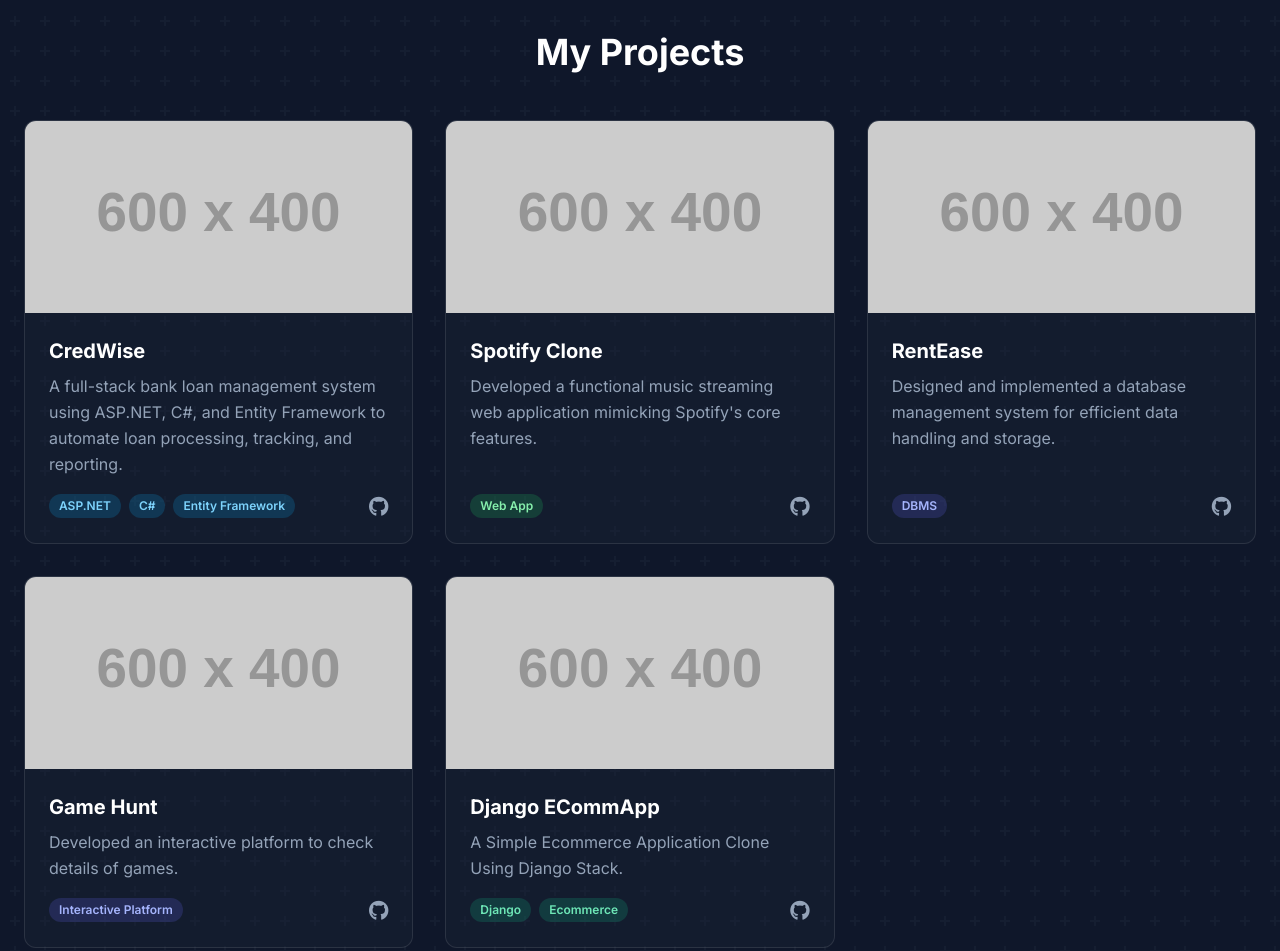
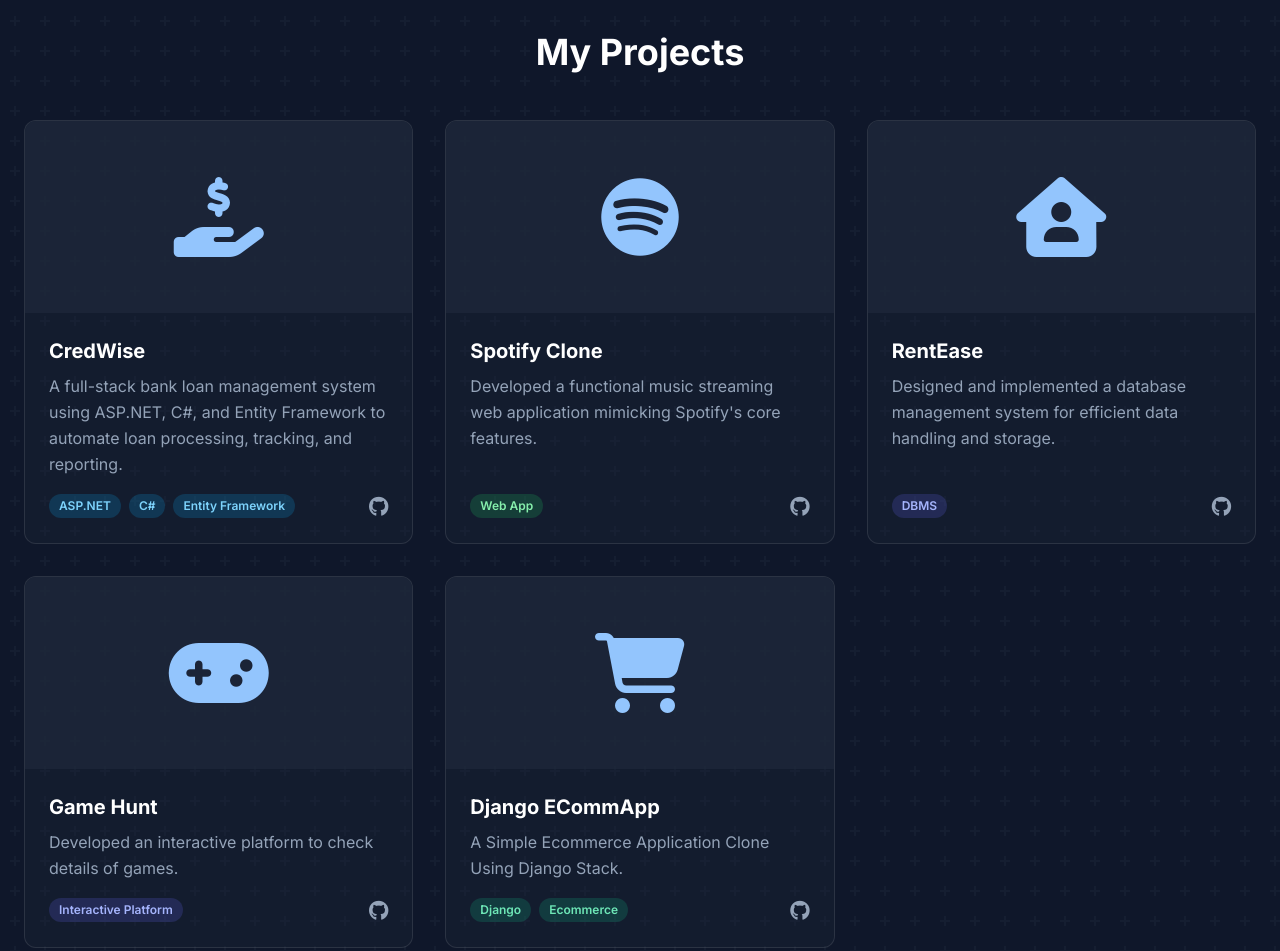
Before and after one commit to abhithgowda/my-portfolio, a plain HTML site: page index.html in a window 1280 px wide. Shown: the part 2680-3631 px from the top of the page. Drawn offline with nearby package versions, Linux system fonts and the light colour scheme; placeholder pictures from the web are drawn by us.

Commit message:
Update index.html

```diff
--- a/index.html
+++ b/index.html
@@ -75,8 +75,6 @@
 
         .project-card { border: 1px solid rgba(255, 255, 255, 0.1); transition: all 0.4s ease; background-color: rgba(30, 41, 59, 0.3); }
         .project-card:hover { transform: translateY(-10px) scale(1.02); box-shadow: 0 15px 40px rgba(0, 0, 0, 0.4); border-color: #38bdf8; }
-        .project-card:hover .project-image { transform: scale(1.05); }
-        .project-image { transition: transform 0.4s ease; }
 
         .timeline-item { transition: transform 0.3s ease, background-color 0.3s ease; border-radius: 0.75rem; padding: 1.5rem; }
         .timeline-item:hover { transform: scale(1.03); background-color: rgba(30, 41, 59, 0.7); }
@@ -96,6 +94,42 @@
         .social-icon:hover svg { transform: scale(1.1); }
     </style>
 
+    <style>
+        .project-icon-container {
+            display: flex;
+            align-items: center;
+            justify-content: center;
+            height: 192px; /* h-48 */
+            background-color: rgba(30, 41, 59, 0.7); /* slate-800/70 */
+            transition: background-color 0.4s ease;
+        }
+        .project-icon {
+            font-size: 5rem; /* 80px */
+            color: #93c5fd; /* sky-300 */
+            transition: transform 0.4s cubic-bezier(0.175, 0.885, 0.32, 1.275), color 0.4s ease;
+        }
+        .project-card:hover .project-icon-container {
+            background-color: rgba(14, 165, 233, 0.2); /* sky-500/20 */
+        }
+        .project-card:hover .project-icon {
+            color: #38bdf8; /* sky-500 */
+            transform: scale(1.15) rotate(-10deg);
+        }
+
+        /* Light Theme Project Icons */
+        html.light .project-icon-container {
+            background-color: #f1f5f9; /* slate-100 */
+        }
+        html.light .project-icon {
+            color: #9ca3af; /* slate-400 */
+        }
+        html.light .project-card:hover .project-icon-container {
+             background-color: rgba(56, 189, 248, 0.1);
+        }
+        html.light .project-card:hover .project-icon {
+            color: #0ea5e9; /* sky-500 */
+        }
+    </style>
     <style>
         html.light body {
             background-color: #f1f5f9; /* Slate 100 */
@@ -210,12 +244,12 @@
             <div class="hidden md:flex items-center space-x-4">
                 <a href="#contact" class="bg-sky-500 hover:bg-sky-600 text-white font-semibold px-5 py-2.5 rounded-lg transition-all duration-300 transform hover:scale-105 shadow-lg hover:shadow-sky-400/30">Contact Me</a>
                 <button id="theme-toggle" class="theme-toggle-btn text-slate-300 hover:text-sky-400 transition-colors">
-                    </button>
+                </button>
             </div>
 
             <div class="flex items-center space-x-4 md:hidden">
                  <button id="theme-toggle-mobile" class="theme-toggle-btn text-slate-300 hover:text-sky-400 transition-colors">
-                    </button>
+                 </button>
                 <button id="mobile-menu-button" class="text-white mobile-menu-icon">
                     <svg xmlns="http://www.w3.org/2000/svg" class="h-6 w-6" fill="none" viewBox="0 0 24 24" stroke="currentColor">
                         <path stroke-linecap="round" stroke-linejoin="round" stroke-width="2" d="M4 6h16M4 12h16m-7 6h7" />
@@ -240,7 +274,7 @@
                 <p class="text-xl md:text-2xl text-slate-400 mb-8 max-w-xl mx-auto md:mx-0">A Passionate Computer Science Student & Aspiring Software Developer.</p>
                 <div class="flex justify-center md:justify-start space-x-4">
                     <a href="https://github.com/abhithgowda" target="_blank" class="social-icon" title="GitHub"><svg xmlns="http://www.w3.org/2000/svg" width="24" height="24" viewBox="0 0 24 24" fill="none" stroke="currentColor" stroke-width="2" stroke-linecap="round" stroke-linejoin="round"><path d="M9 19c-5 1.5-5-2.5-7-3m14 6v-3.87a3.37 3.37 0 0 0-.94-2.61c3.14-.35 6.44-1.54 6.44-7A5.44 5.44 0 0 0 20 4.77 5.07 5.07 0 0 0 19.91 1S18.73.65 16 2.48a13.38 13.38 0 0 0-7 0C6.27.65 5.09 1 5.09 1A5.07 5.07 0 0 0 5 4.77a5.44 5.44 0 0 0-1.5 3.78c0 5.42 3.3 6.61 6.44 7A3.37 3.37 0 0 0 9 18.13V22"></path></svg></a>
-                    <a href="www.linkedin.com/in/abhith-gowda-5223b230" target="_blank" class="social-icon" title="LinkedIn"><svg xmlns="http://www.w3.org/2000/svg" width="24" height="24" viewBox="0 0 24 24" fill="none" stroke="currentColor" stroke-width="2" stroke-linecap="round" stroke-linejoin="round"><path d="M16 8a6 6 0 0 1 6 6v7h-4v-7a2 2 0 0 0-2-2 2 2 0 0 0-2 2v7h-4v-7a6 6 0 0 1 6-6z"></path><rect x="2" y="9" width="4" height="12"></rect><circle cx="4" cy="4" r="2"></circle></svg></a>
+                    <a href="https://www.linkedin.com/in/abhith-gowda-5223b230b" target="_blank" class="social-icon" title="LinkedIn"><svg xmlns="http://www.w3.org/2000/svg" width="24" height="24" viewBox="0 0 24 24" fill="none" stroke="currentColor" stroke-width="2" stroke-linecap="round" stroke-linejoin="round"><path d="M16 8a6 6 0 0 1 6 6v7h-4v-7a2 2 0 0 0-2-2 2 2 0 0 0-2 2v7h-4v-7a6 6 0 0 1 6-6z"></path><rect x="2" y="9" width="4" height="12"></rect><circle cx="4" cy="4" r="2"></circle></svg></a>
                     <a href="https://leetcode.com/abhith_gowda/" target="_blank" class="social-icon" title="LeetCode">
                          <svg xmlns="http://www.w3.org/2000/svg" width="24" height="24" fill="currentColor" viewBox="0 0 24 24"><path d="M21.12,6.44H18.33V3.65a.9.9,0,0,0-.9-.9H15.65a.9.9,0,0,0-.9.9V6.44H12V4.55a.9.9,0,0,0-.9-.9H9.32a.9.9,0,0,0-.9.9V6.44H5.64V2.75a.9.9,0,0,0-.9-.9H2.9a.9.9,0,0,0-.9.9V15.34a.9.9,0,0,0,.9.9H5.64v3.59a.9.9,0,0,0,.9.9H8.38a.9.9,0,0,0,.9-.9V16.24h2.79v2.69a.9.9,0,0,0,.9.9h1.78a.9.9,0,0,0,.9-.9V16.24h2.79v3.59a.9.9,0,0,0,.9.9h1.78a.9.9,0,0,0,.9-.9V7.34A.9.9,0,0,0,21.12,6.44ZM8.38,15.34H6.54V7.34H8.38Zm5.44,0H11.1V7.34h2.72Zm5.41,0H16.51V7.34h2.72Z"/></svg>
                     </a>
@@ -312,8 +346,11 @@
         <section id="projects" class="py-24 reveal">
             <h2 class="text-4xl font-bold text-center text-white mb-12">My Projects</h2>
             <div class="grid grid-cols-1 md:grid-cols-2 lg:grid-cols-3 gap-8">
+
                 <div class="project-card rounded-xl overflow-hidden group flex flex-col">
-                    <div class="overflow-hidden"><img src="https://placehold.co/600x400/1e293b/93c5fd?text=CredWise" alt="CredWise Project" class="project-image w-full h-48 object-cover"></div>
+                    <div class="project-icon-container">
+                        <i class="project-icon fas fa-hand-holding-dollar"></i>
+                    </div>
                     <div class="p-6 flex flex-col flex-grow">
                         <h3 class="text-xl font-bold text-white">CredWise</h3>
                         <p class="text-slate-400 mt-2 mb-4 flex-grow">A full-stack bank loan management system using ASP.NET, C#, and Entity Framework to automate loan processing, tracking, and reporting.</p>
@@ -325,8 +362,11 @@
                         </div>
                     </div>
                 </div>
+
                 <div class="project-card rounded-xl overflow-hidden group flex flex-col">
-                    <div class="overflow-hidden"><img src="https://placehold.co/600x400/1e293b/93c5fd?text=Spotify+Clone" alt="Spotify Clone Project" class="project-image w-full h-48 object-cover"></div>
+                    <div class="project-icon-container">
+                        <i class="project-icon fab fa-spotify"></i>
+                    </div>
                     <div class="p-6 flex flex-col flex-grow">
                         <h3 class="text-xl font-bold text-white">Spotify Clone</h3>
                         <p class="text-slate-400 mt-2 mb-4 flex-grow">Developed a functional music streaming web application mimicking Spotify's core features.</p>
@@ -336,8 +376,11 @@
                         </div>
                     </div>
                 </div>
+
                 <div class="project-card rounded-xl overflow-hidden group flex flex-col">
-                    <div class="overflow-hidden"><img src="https://placehold.co/600x400/1e293b/93c5fd?text=RentEase" alt="RentEase Project" class="project-image w-full h-48 object-cover"></div>
+                    <div class="project-icon-container">
+                        <i class="project-icon fas fa-house-user"></i>
+                    </div>
                     <div class="p-6 flex flex-col flex-grow">
                         <h3 class="text-xl font-bold text-white">RentEase</h3>
                         <p class="text-slate-400 mt-2 mb-4 flex-grow">Designed and implemented a database management system for efficient data handling and storage.</p>
@@ -347,8 +390,11 @@
                         </div>
                     </div>
                 </div>
+
                 <div class="project-card rounded-xl overflow-hidden group flex flex-col">
-                    <div class="overflow-hidden"><img src="https://placehold.co/600x400/1e293b/93c5fd?text=Game+Hunt" alt="Game Hunt Project" class="project-image w-full h-48 object-cover"></div>
+                    <div class="project-icon-container">
+                        <i class="project-icon fas fa-gamepad"></i>
+                    </div>
                     <div class="p-6 flex flex-col flex-grow">
                         <h3 class="text-xl font-bold text-white">Game Hunt</h3>
                         <p class="text-slate-400 mt-2 mb-4 flex-grow">Developed an interactive platform to check details of games.</p>
@@ -358,8 +404,11 @@
                         </div>
                     </div>
                 </div>
+
                 <div class="project-card rounded-xl overflow-hidden group flex flex-col">
-                    <div class="overflow-hidden"><img src="https://placehold.co/600x400/1e293b/93c5fd?text=Django+ECommApp" alt="Django ECommApp Project" class="project-image w-full h-48 object-cover"></div>
+                    <div class="project-icon-container">
+                        <i class="project-icon fas fa-shopping-cart"></i>
+                    </div>
                     <div class="p-6 flex flex-col flex-grow">
                         <h3 class="text-xl font-bold text-white">Django ECommApp</h3>
                         <p class="text-slate-400 mt-2 mb-4 flex-grow">A Simple Ecommerce Application Clone Using Django Stack.</p>
@@ -372,7 +421,6 @@
                 </div>
             </div>
         </section>
-
         <section id="skills" class="py-24 reveal">
             <h2 class="text-4xl font-bold text-center text-white mb-12">Technical Skills</h2>
             <div class="max-w-4xl mx-auto flex flex-wrap justify-center gap-4">
@@ -433,7 +481,7 @@
 
             <div class="mt-12 flex justify-center space-x-6">
                 <a href="https://github.com/abhithgowda" target="_blank" class="text-slate-500 hover:text-sky-400 transition-colors"><svg xmlns="http://www.w3.org/2000/svg" width="28" height="28" viewBox="0 0 24 24" fill="none" stroke="currentColor" stroke-width="2" stroke-linecap="round" stroke-linejoin="round"><path d="M9 19c-5 1.5-5-2.5-7-3m14 6v-3.87a3.37 3.37 0 0 0-.94-2.61c3.14-.35 6.44-1.54 6.44-7A5.44 5.44 0 0 0 20 4.77 5.07 5.07 0 0 0 19.91 1S18.73.65 16 2.48a13.38 13.38 0 0 0-7 0C6.27.65 5.09 1 5.09 1A5.07 5.07 0 0 0 5 4.77a5.44 5.44 0 0 0-1.5 3.78c0 5.42 3.3 6.61 6.44 7A3.37 3.37 0 0 0 9 18.13V22"></path></svg></a>
-                <a href="www.linkedin.com/in/abhith-gowda-5223b230" target="_blank" class="text-slate-500 hover:text-sky-400 transition-colors"><svg xmlns="http://www.w3.org/2000/svg" width="28" height="28" viewBox="0 0 24 24" fill="none" stroke="currentColor" stroke-width="2" stroke-linecap="round" stroke-linejoin="round"><path d="M16 8a6 6 0 0 1 6 6v7h-4v-7a2 2 0 0 0-2-2 2 2 0 0 0-2 2v7h-4v-7a6 6 0 0 1 6-6z"></path><rect x="2" y="9" width="4" height="12"></rect><circle cx="4" cy="4" r="2"></circle></svg></a>
+                <a href="https://www.linkedin.com/in/abhith-gowda-5223b230b/" target="_blank" class="text-slate-500 hover:text-sky-400 transition-colors"><svg xmlns="http://www.w3.org/2000/svg" width="28" height="28" viewBox="0 0 24 24" fill="none" stroke="currentColor" stroke-width="2" stroke-linecap="round" stroke-linejoin="round"><path d="M16 8a6 6 0 0 1 6 6v7h-4v-7a2 2 0 0 0-2-2 2 2 0 0 0-2 2v7h-4v-7a6 6 0 0 1 6-6z"></path><rect x="2" y="9" width="4" height="12"></rect><circle cx="4" cy="4" r="2"></circle></svg></a>
                 <a href="https://leetcode.com/abhith_gowda/" target="_blank" title="LeetCode" class="text-slate-500 hover:text-sky-400 transition-colors">
                      <svg xmlns="http://www.w3.org/2000/svg" width="28" height="28" viewBox="0 0 24 24" fill="currentColor"><path d="M21.12,6.44H18.33V3.65a.9.9,0,0,0-.9-.9H15.65a.9.9,0,0,0-.9.9V6.44H12V4.55a.9.9,0,0,0-.9-.9H9.32a.9.9,0,0,0-.9.9V6.44H5.64V2.75a.9.9,0,0,0-.9-.9H2.9a.9.9,0,0,0-.9.9V15.34a.9.9,0,0,0,.9.9H5.64v3.59a.9.9,0,0,0,.9.9H8.38a.9.9,0,0,0,.9-.9V16.24h2.79v2.69a.9.9,0,0,0,.9.9h1.78a.9.9,0,0,0,.9-.9V16.24h2.79v3.59a.9.9,0,0,0,.9.9h1.78a.9.9,0,0,0,.9-.9V7.34A.9.9,0,0,0,21.12,6.44ZM8.38,15.34H6.54V7.34H8.38Zm5.44,0H11.1V7.34h2.72Zm5.41,0H16.51V7.34h2.72Z"/></svg>
                 </a>
@@ -496,7 +544,7 @@
             progressBar.style.width = scrollPercentage + '%';
         });
 
-        // === NEW: Light/Dark Mode Toggle Logic ===
+        // === Light/Dark Mode Toggle Logic ===
         document.addEventListener('DOMContentLoaded', () => {
             const themeToggleBtn = document.getElementById('theme-toggle');
             const themeToggleMobileBtn = document.getElementById('theme-toggle-mobile');
```
